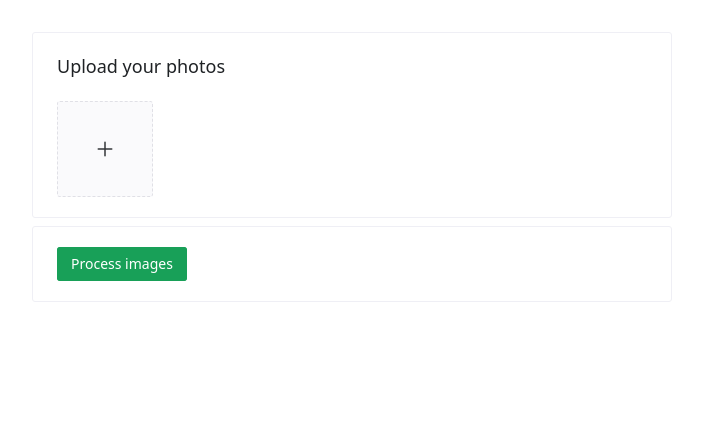
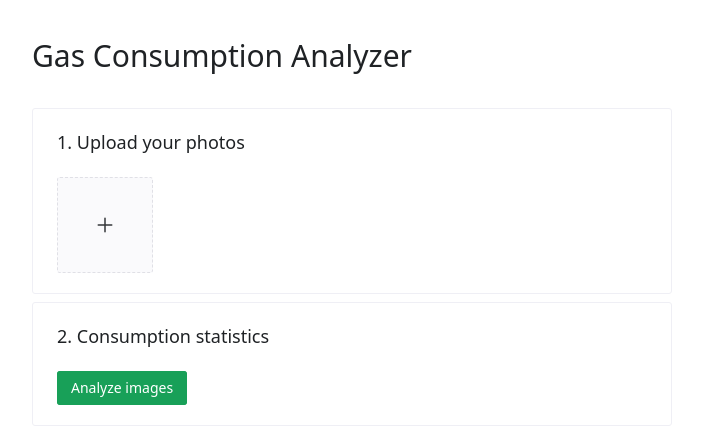
Before and after one commit to FanAttic-dev/gas-consumption, a Vue app in the folder src/frontend/: page / in a window 1280 px wide. Shown: the top 444 px of the page, without its empty margins (288-991 px from the left). Built offline with nearby package versions, Linux system fonts and the light colour scheme.

Commit message:
add message

```diff
--- a/src/frontend/src/components/StatsComponent.vue
+++ b/src/frontend/src/components/StatsComponent.vue
@@ -19,9 +19,9 @@ async function processImages() {
 </script>
 
 <template>
-  <n-card>
+  <n-card title="2. Consumption statistics">
     <n-flex>
-      <n-button type="primary" @click="processImages">Process images</n-button>
+      <n-button type="primary" @click="processImages">Analyze images</n-button>
       <n-image width="100%" :src="imgRef" />
     </n-flex>
   </n-card>
--- a/src/frontend/src/components/UploadComponent.vue
+++ b/src/frontend/src/components/UploadComponent.vue
@@ -1,5 +1,13 @@
 <script setup lang="ts">
-import { NUpload, NCard, NModal, type UploadFileInfo, type FormInst } from 'naive-ui'
+import {
+  NUpload,
+  NCard,
+  NModal,
+  type UploadFileInfo,
+  type FormInst,
+  useMessage,
+  type MessageReactive
+} from 'naive-ui'
 
 import { ref } from 'vue'
 
@@ -8,6 +16,8 @@ import * as api from '@/api/api'
 const showModalRef = ref(false)
 const previewImageUrlRef = ref('')
 const fileListRef = ref<UploadFileInfo[]>([])
+const message = useMessage()
+let uploadMessage: MessageReactive | null = null
 
 function handlePreview(file: UploadFileInfo) {
   const { name } = file
@@ -15,25 +25,24 @@ function handlePreview(file: UploadFileInfo) {
   showModalRef.value = true
 }
 
-function beforeUpload(options: { file: UploadFileInfo; fileList: Array<UploadFileInfo> }) {
-  console.log(`Before Upload`)
-  // console.log(options.file)
-  return true
-}
-
-function afterUpload(options: { file: UploadFileInfo; event?: Event }) {
-  console.log('After upload')
-}
-
 function fileListUpdate(fileList: UploadFileInfo[]) {
+  console.log('File list update:')
   fileListRef.value = fileList
-  // console.log(fileList)
-  // console.log(`FileListUpdate ${fileListRef.value.length}`)
+  if (uploadMessage == null) {
+    uploadMessage = message.loading('Uploading...', { duration: 0 })
+  }
+  console.log(fileList)
+  const allUploaded = fileList.every((file) => file.status == 'finished')
+  if (allUploaded) {
+    uploadMessage?.destroy()
+    uploadMessage = null
+    console.log('All files uploaded')
+  }
 }
 </script>
 
 <template>
-  <n-card title="Upload your photos">
+  <n-card title="1. Upload your photos">
     <n-upload
       accept="image/jpg"
       :multiple="true"
@@ -41,8 +50,6 @@ function fileListUpdate(fileList: UploadFileInfo[]) {
       list-type="image-card"
       :default-upload="true"
       @preview="handlePreview"
-      @before-upload="beforeUpload"
-      @finish="afterUpload"
       @update-file-list="fileListUpdate"
     />
     <n-modal v-model:show="showModalRef" preset="card" style="width: 600px" title="">
--- a/src/frontend/src/stores/counter.ts
+++ b/src/frontend/src/stores/counter.ts
@@ -1,5 +1,10 @@
 import { ref, computed } from 'vue'
 import { defineStore } from 'pinia'
+
+export const useUploadStore = defineStore('upload', () => {
+  // const uploadFinished
+  // return
+})
 
 export const useCounterStore = defineStore('counter', () => {
   const count = ref(0)
--- a/src/frontend/src/views/HomeView.vue
+++ b/src/frontend/src/views/HomeView.vue
@@ -1,5 +1,5 @@
 <script setup lang="ts">
-import { NFlex } from 'naive-ui'
+import { NH1, NFlex } from 'naive-ui'
 
 import UploadComponent from '@/components/UploadComponent.vue'
 import StatsComponent from '@/components/StatsComponent.vue'
@@ -8,6 +8,7 @@ import StatsComponent from '@/components/StatsComponent.vue'
 <template>
   <main>
     <n-flex>
+      <n-h1>Gas Consumption Analyzer</n-h1>
       <UploadComponent></UploadComponent>
       <StatsComponent></StatsComponent>
     </n-flex>
```
